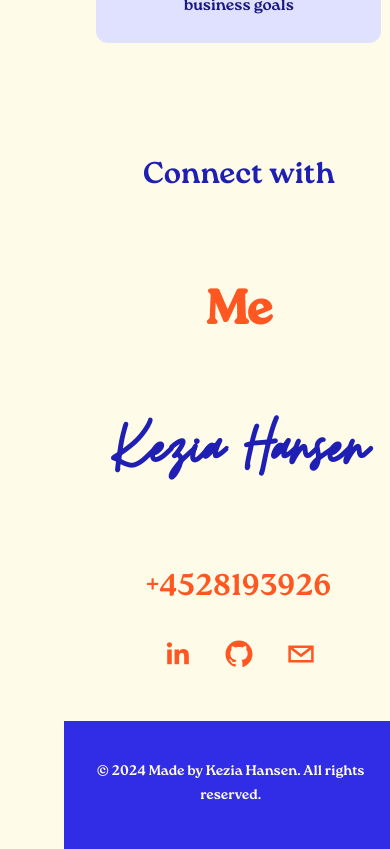
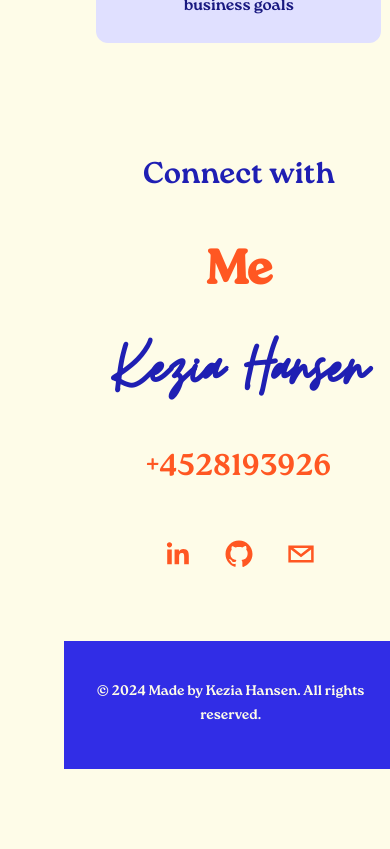
Before and after one commit to kezia-hansen/portfolio2, a Next.js app: page / in a window 390 px wide. Shown: the part 3840-4689 px from the top of the page. After the commit the page ends 4609 px from the top, so only its background shows below. Built offline with nearby package versions, Linux system fonts and the light colour scheme.

Commit message:
done ish

```diff
--- a/src/app/page.jsx
+++ b/src/app/page.jsx
@@ -8,6 +8,7 @@ import Feature from "@/components/Feature";
 import ContactSec from "@/components/ContactSec";
 import Projects from "@/components/Projects";
 import AboutMe from "@/components/AboutMe";
+
 export default function Home() {
   return (
     <main className="relative flex flex-col items-center justify-start min-h-screen snap-y snap-mandatory overflow-y-scroll scroll-smooth">
@@ -15,19 +16,19 @@ export default function Home() {
         <CTABtn />
         <Hero />
       </section>
-      <section id="projects" className="flex-shrink-0 snap-start w-full py-10 pl-4 md:pl-32">
+      <section id="projects" className="flex-shrink-0 snap-start w-full py-10 pl-4 ">
         <Title smallt="Browse my" bigt="Projects" Icon={IconBriefcase} />
         <Projects />
       </section>
-      <section id="about-me" className="flex-shrink-0 snap-start w-full py-10 pl-4 md:pl-32">
+      <section id="about-me" className="flex-shrink-0 snap-start w-full py-10 pl-4 ">
         <Title smallt="A Glimpse Into my" bigt="Resources" Icon={IconUser} />
         <AboutMe />
       </section>
-      <section id="competences" className="flex-shrink-0 snap-start w-full py-10 pl-4 md:pl-32">
+      <section id="competences" className="flex-shrink-0 snap-start w-full py-10 pl-4 ">
         <Title smallt="Check my" bigt="Competences" Icon={IconCircleCheck} />
         <Feature />
       </section>
-      <section id="contact" className="flex-shrink-0 snap-start w-full py-10 pl-4 md:pl-32">
+      <section id="contact" className="flex-shrink-0 snap-start w-full py-10 pl-4 md:pl-20 ">
         <ContactSec />
       </section>
     </main>
--- a/src/components/ContactSec.jsx
+++ b/src/components/ContactSec.jsx
@@ -2,26 +2,25 @@ import { SocialIcon } from "react-social-icons";
 
 export default function Contact() {
   return (
-    <section id="home" className="flex flex-col md:flex-row items-center justify-center gap-5 md:gap-12 md:p-10">
-      <div className="flex mx-auto w-full md:w-auto md:ml-[-2rem]"></div>
-      <div className="flex flex-col md:items-start text-center md:text-left gap-0 md:gap-5 md:mt-40 md:ml-[-2rem] space-y-20">
-        <p className="text-royalBlue-600 text-3xl md:text-2xl xl:text-4xl mb-4 text-center">Connect with</p>
-        <h1 className="font-bold text-5xl md:text-5xl lg:text-6xl xl:text-8xl whitespace-nowrap text-center text-tangerine">Me</h1>
-        <h1 className="font-bold text-7xl md:text-5xl lg:text-6xl xl:text-8xl whitespace-nowrap text-center text-royalBlue-600 font-moontime">Kezia Hansen</h1>
-        <p className="text-tangerine text-3xl md:text-2xl xl:text-4xl mb-4 text-center">+4528193926</p>
+    <section id="home" className="flex flex-col items-center justify-center gap-5 md:gap-12 p-5 md:p-10">
+      <div className="flex flex-col text-center gap-5 space-y-5">
+        <p className="text-royalBlue-600 text-3xl md:text-7xl xl:text-7xl mb-4">Connect with</p>
+        <h1 className="font-bold text-5xl md:text-9xl lg:text-7xl xl:text-8xl text-tangerine">Me</h1>
+        <h1 className="font-bold text-7xl md:text-6xl lg:text-7xl xl:text-8xl text-royalBlue-600 font-moontime">Kezia Hansen</h1>
+        <p className="text-tangerine text-3xl md:text-4xl xl:text-5xl mb-4">+4528193926</p>
       </div>
-      <div className="flex gap-2 justify-center self-center ">
+      <div className="flex gap-2 justify-center mt-5">
         <a href="https://www.linkedin.com/in/keziahansen/" className="text-gray-400 md:hover:text-orange-100">
           <span className="sr-only">Linkedin</span>
-          <SocialIcon aria-hidden="true" className="md:hover:scale-150" alt="linkedin logo" network="linkedin" bgColor="transparent" fgColor="#FF5722" url="https://www.linkedin.com/in/keziahansen/" style={{ height: 54, width: 54 }} />
+          <SocialIcon aria-hidden="true" className="md:hover:scale-150 transition-transform duration-200" alt="linkedin logo" network="linkedin" bgColor="transparent" fgColor="#FF5722" url="https://www.linkedin.com/in/keziahansen/" style={{ height: 54, width: 54 }} />
         </a>
         <a href="https://github.com/kezia-hansen" className="text-gray-400 md:hover:text-orange-100">
           <span className="sr-only">Github</span>
-          <SocialIcon aria-hidden="true" className="md:hover:scale-150" alt="github logo" network="github" bgColor="transparent" fgColor="#FF5722" url="https://github.com/kezia-hansen" style={{ height: 54, width: 54 }} />
+          <SocialIcon aria-hidden="true" className="md:hover:scale-150 transition-transform duration-200" alt="github logo" network="github" bgColor="transparent" fgColor="#FF5722" url="https://github.com/kezia-hansen" style={{ height: 54, width: 54 }} />
         </a>
         <a href="mailto: kezia.hansen02@gmail.com" className="text-gray-400 md:hover:text-orange-100">
           <span className="sr-only">Email</span>
-          <SocialIcon aria-hidden="true" className="md:hover:scale-150" alt="email logo" network="email" bgColor="transparent" fgColor="#FF5722" url="mailto: kezia.hansen02@gmail.com" style={{ height: 54, width: 54 }} />
+          <SocialIcon aria-hidden="true" className="md:hover:scale-150 transition-transform duration-200" alt="email logo" network="email" bgColor="transparent" fgColor="#FF5722" url="mailto: kezia.hansen02@gmail.com" style={{ height: 54, width: 54 }} />
         </a>
       </div>
     </section>
```
